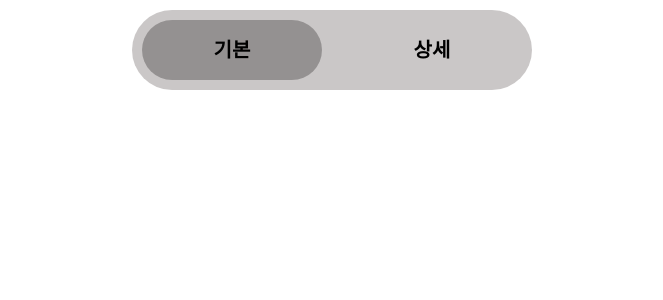
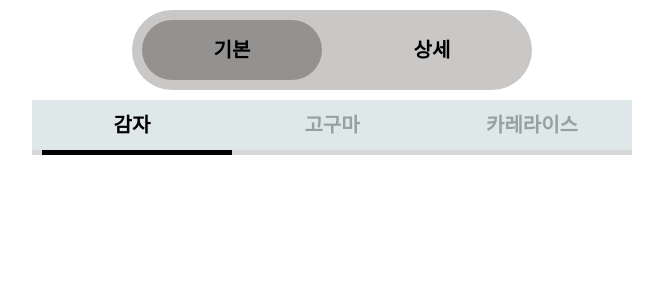
Before and after one commit to BHyeonKim/wanted_pre_onboarding, a React (Create React App) app: page / in a window 1280 px wide. Shown: the top 300 px of the page, without its empty margins (308-971 px from the left). Built offline with nearby package versions, Linux system fonts and the light colour scheme.

Commit message:
Tab 구현

```diff
--- a/src/App.js
+++ b/src/App.js
@@ -1,12 +1,14 @@
+import { Fragment } from 'react';
+import Tab from './components/Tab';
+
 import Toggle from './components/Toggle';
-
-import './App.css';
 
 function App() {
   return (
-    <div>
-      <Toggle />
-    </div>
+    <Fragment>
+      <Toggle className='center margin-vertical' />
+      <Tab className='center margin-vertical' />
+    </Fragment>
   );
 }
 
--- a/src/components/Tab.js
+++ b/src/components/Tab.js
@@ -0,0 +1,37 @@
+import { useState } from 'react';
+import classes from './Tab.module.css';
+
+const Tab = (props) => {
+  const [selectedItem, setSelectedItem] = useState('first');
+
+  const selectFirstHandler = () => {
+    setSelectedItem('first');
+  };
+  const selectSecondHandler = () => {
+    setSelectedItem('second');
+  };
+  const selectThirdHandler = () => {
+    setSelectedItem('third');
+  };
+
+  return (
+    <div
+      className={`${props.className} ${classes.tab} ${
+        classes[`${selectedItem}`]
+      }`}
+    >
+      <div className={`${classes.item}`} onClick={selectFirstHandler}>
+        감자
+      </div>
+      <div className={`${classes.item}`} onClick={selectSecondHandler}>
+        고구마
+      </div>
+      <div className={`${classes.item}`} onClick={selectThirdHandler}>
+        카레라이스
+      </div>
+      <div className={classes.bar}></div>
+    </div>
+  );
+};
+
+export default Tab;
--- a/src/components/Tab.module.css
+++ b/src/components/Tab.module.css
@@ -0,0 +1,49 @@
+.tab {
+  position: relative;
+  background-color: rgb(222, 232, 232);
+  width: 60rem;
+  height: 5rem;
+  border-bottom: 0.5rem solid rgb(215, 215, 215);
+  display: flex;
+}
+
+.item {
+  width: 20rem;
+  height: 5rem;
+  line-height: 5rem;
+  vertical-align: center;
+  font-size: 2rem;
+  font-weight: bold;
+  color: rgba(10, 11, 11, 0.33);
+  cursor: pointer;
+}
+
+.bar {
+  position: absolute;
+  content: '';
+  top: 5rem;
+  left: 1rem;
+  width: 19rem;
+  height: 0.5rem;
+  background-color: black;
+  transition: all 0.4s ease-in-out;
+}
+
+.second .bar {
+  transform: translateX(20rem);
+}
+
+.third .bar {
+  transform: translateX(39rem);
+  width: 19rem;
+}
+
+.first .item:nth-child(1) {
+  color: black;
+}
+.second .item:nth-child(2) {
+  color: black;
+}
+.third .item:nth-child(3) {
+  color: black;
+}
--- a/src/components/Toggle.js
+++ b/src/components/Toggle.js
@@ -17,9 +17,9 @@ const Toggle = (props) => {
 
   return (
     <div
-      className={`${classes.toggle} ${
-        isActive && classes.active
-      } center margin-vertical`}
+      className={`${classes.toggle} ${isActive && classes.active} ${
+        props.className
+      }`}
     >
       <div onClick={clickDefaultHandler} className={`${classes['toggle-btn']}`}>
         기본
```
